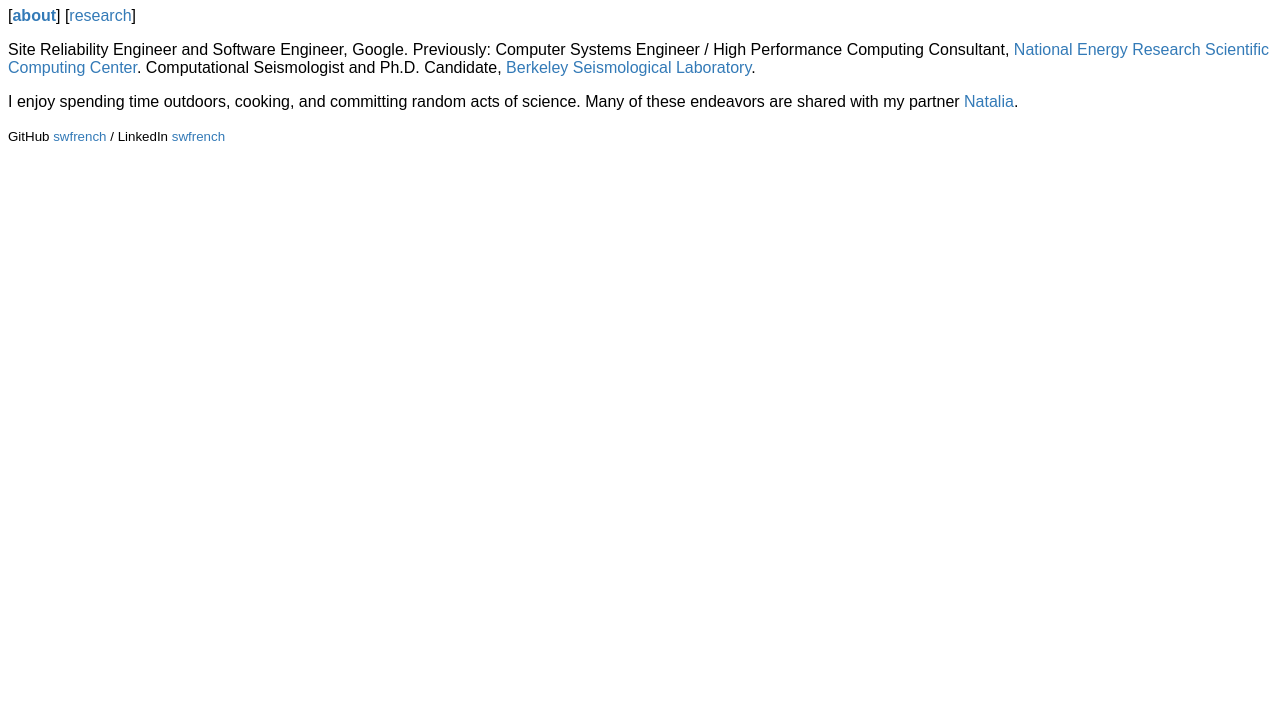
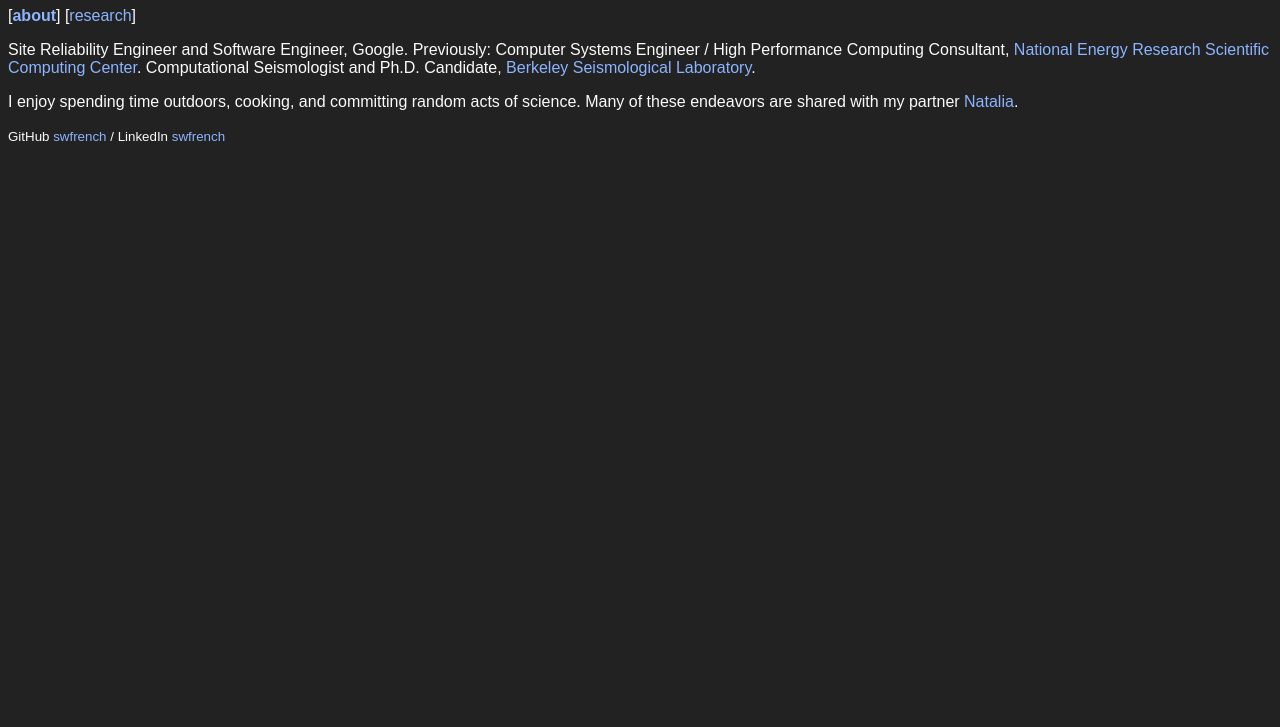
Before and after one commit to swfrench/swfrench.com, a plain HTML site: page index.html in a window 1280 px wide. Shown: the part 73-800 px from the top of the page. Drawn offline with Linux system fonts and the dark colour scheme.

Commit message:
Update CSS to support prefers-color-scheme: dark
The default body style remains unspecified. This should be fixed.

```diff
--- a/css/swfrench.css
+++ b/css/swfrench.css
@@ -1,4 +1,4 @@
-html {
+body {
   font-family: sans-serif;
 }
 
@@ -6,3 +6,14 @@ a {
   color: #337ab7;
   text-decoration: none;
 }
+
+@media (prefers-color-scheme: dark) {
+  body {
+    color: #fafafa;
+    background: #222222;
+  }
+
+  a {
+    color: #8cb4ff;
+  }
+}
```
